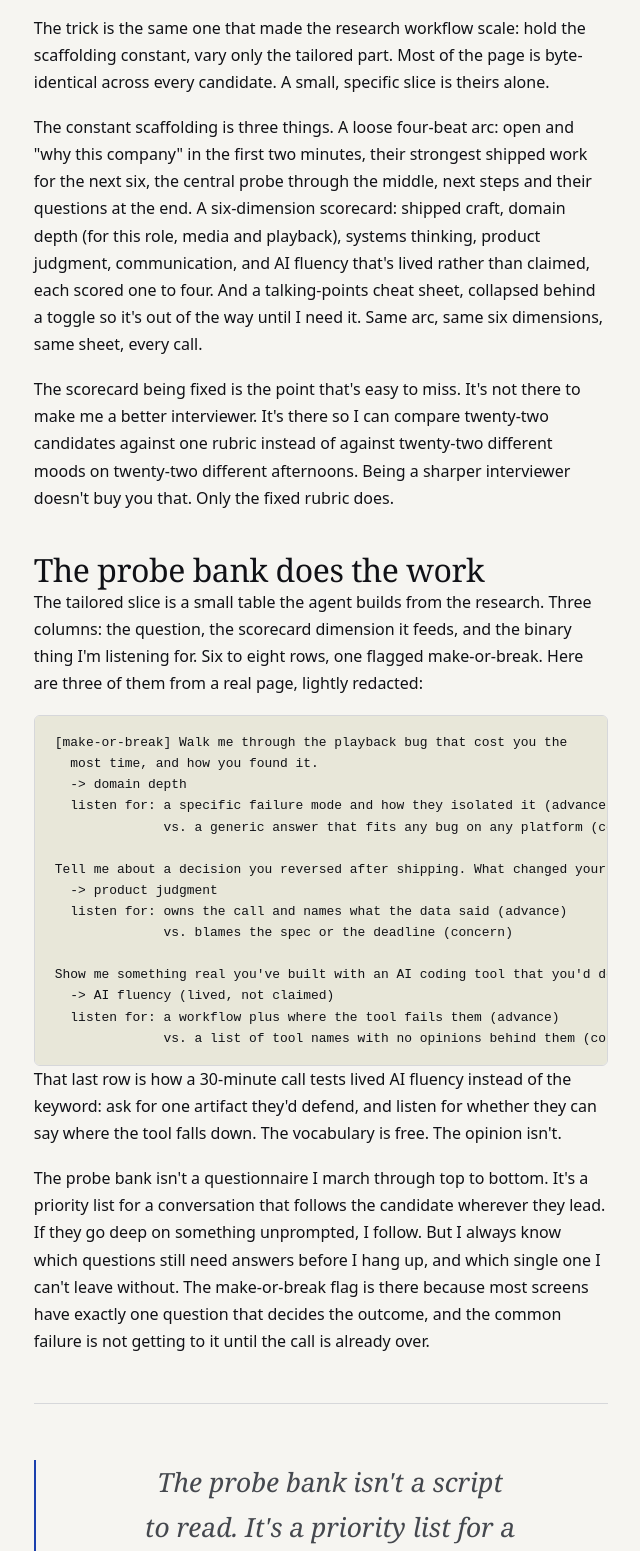
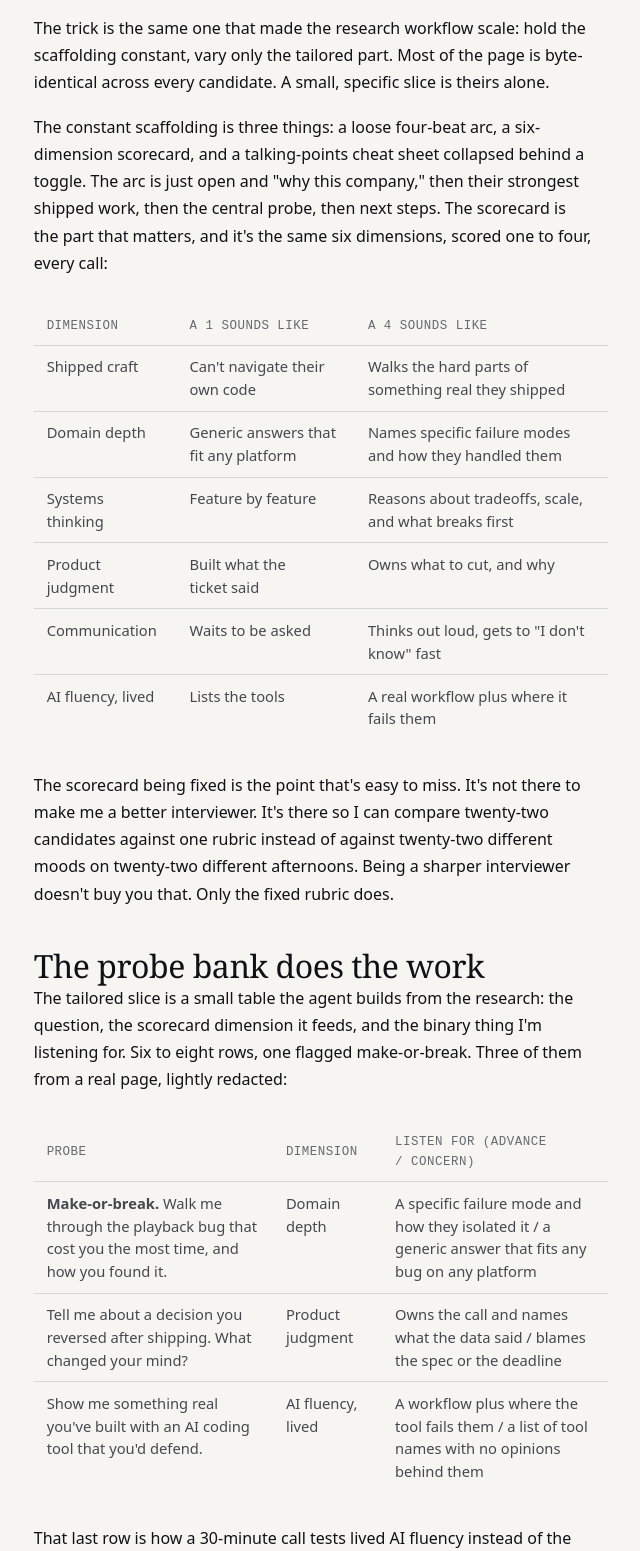
Before and after one commit to adamlaz/alzr.us, an Astro site: page /writing/the-interview-after-the-research in a window 1280 px wide. Shown: the part 1249-2800 px from the top of the page, without its empty margins (319-959 px from the left). Built offline with nearby package versions, Linux system fonts and the light colour scheme; Astro itself is replaced by a stand-in of ours; some packages are replaced by stand-ins of ours; a web font is replaced by a local one.

Commit message:
💄 refactor(writing): scorecard + probe-bank tables, trim the scaffolding prose

````diff
--- a/src/content/writing/the-interview-after-the-research.mdx
+++ b/src/content/writing/the-interview-after-the-research.mdx
@@ -45,15 +45,21 @@ scaffolding constant, vary only the tailored part. Most of the page is
 byte-identical across every candidate. A small, specific slice is theirs
 alone.
 
-The constant scaffolding is three things. A loose four-beat arc: open and
-"why this company" in the first two minutes, their strongest shipped work for
-the next six, the central probe through the middle, next steps and their
-questions at the end. A six-dimension scorecard: shipped craft, domain depth
-(for this role, media and playback), systems thinking, product judgment,
-communication, and AI fluency that's lived rather than claimed, each scored
-one to four. And a talking-points cheat sheet, collapsed behind a toggle so
-it's out of the way until I need it. Same arc, same six dimensions, same
-sheet, every call.
+The constant scaffolding is three things: a loose four-beat arc, a
+six-dimension scorecard, and a talking-points cheat sheet collapsed behind a
+toggle. The arc is just open and "why this company," then their strongest
+shipped work, then the central probe, then next steps. The scorecard is the
+part that matters, and it's the same six dimensions, scored one to four, every
+call:
+
+| Dimension | A 1 sounds like | A 4 sounds like |
+|---|---|---|
+| Shipped craft | Can't navigate their own code | Walks the hard parts of something real they shipped |
+| Domain depth | Generic answers that fit any platform | Names specific failure modes and how they handled them |
+| Systems thinking | Feature by feature | Reasons about tradeoffs, scale, and what breaks first |
+| Product judgment | Built what the ticket said | Owns what to cut, and why |
+| Communication | Waits to be asked | Thinks out loud, gets to "I don't know" fast |
+| AI fluency, lived | Lists the tools | A real workflow plus where it fails them |
 
 The scorecard being fixed is the point that's easy to miss. It's not there to
 make me a better interviewer. It's there so I can compare twenty-two
@@ -63,28 +69,16 @@ you that. Only the fixed rubric does.
 
 ## The probe bank does the work
 
-The tailored slice is a small table the agent builds from the research. Three
-columns: the question, the scorecard dimension it feeds, and the binary thing
-I'm listening for. Six to eight rows, one flagged make-or-break. Here are
-three of them from a real page, lightly redacted:
+The tailored slice is a small table the agent builds from the research: the
+question, the scorecard dimension it feeds, and the binary thing I'm listening
+for. Six to eight rows, one flagged make-or-break. Three of them from a real
+page, lightly redacted:
 
-```
-[make-or-break] Walk me through the playback bug that cost you the
-  most time, and how you found it.
-  -> domain depth
-  listen for: a specific failure mode and how they isolated it (advance)
-              vs. a generic answer that fits any bug on any platform (concern)
-
-Tell me about a decision you reversed after shipping. What changed your mind?
-  -> product judgment
-  listen for: owns the call and names what the data said (advance)
-              vs. blames the spec or the deadline (concern)
-
-Show me something real you've built with an AI coding tool that you'd defend.
-  -> AI fluency (lived, not claimed)
-  listen for: a workflow plus where the tool fails them (advance)
-              vs. a list of tool names with no opinions behind them (concern)
-```
+| Probe | Dimension | Listen for (advance / concern) |
+|---|---|---|
+| **Make-or-break.** Walk me through the playback bug that cost you the most time, and how you found it. | Domain depth | A specific failure mode and how they isolated it / a generic answer that fits any bug on any platform |
+| Tell me about a decision you reversed after shipping. What changed your mind? | Product judgment | Owns the call and names what the data said / blames the spec or the deadline |
+| Show me something real you've built with an AI coding tool that you'd defend. | AI fluency, lived | A workflow plus where the tool fails them / a list of tool names with no opinions behind them |
 
 That last row is how a 30-minute call tests lived AI fluency instead of the
 keyword: ask for one artifact they'd defend, and listen for whether they can
````
